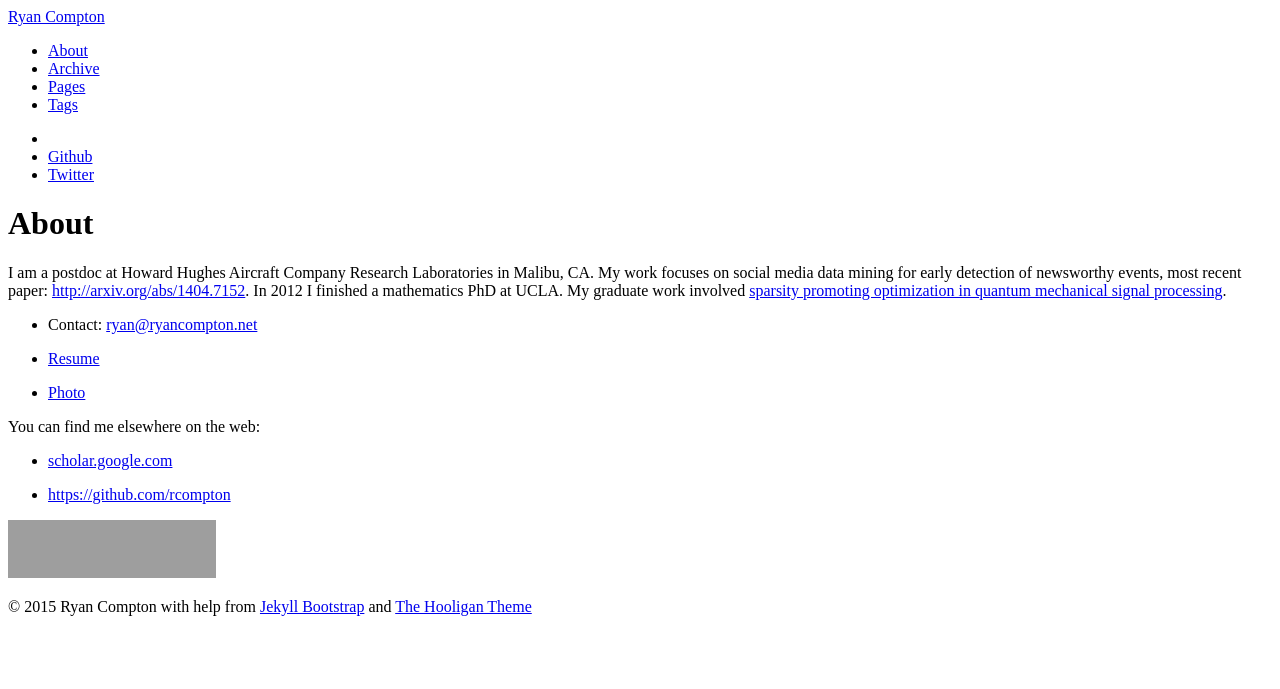
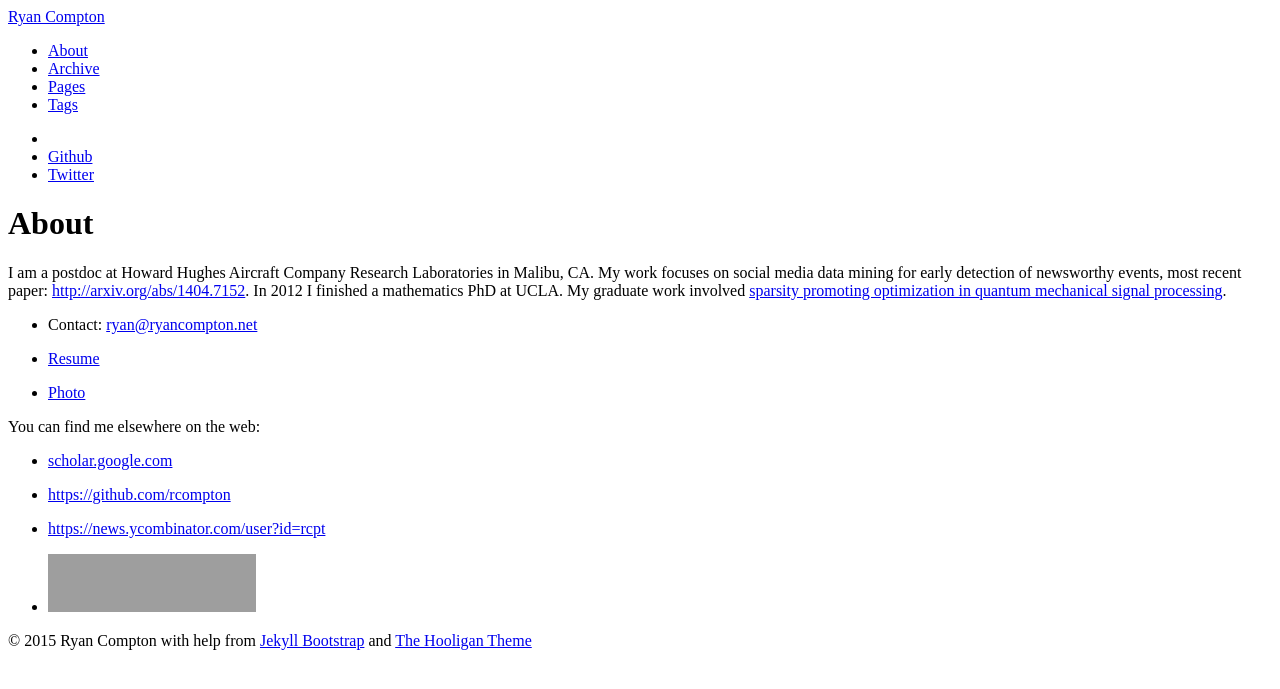
Before and after one commit to rcompton/ryancompton.net, a Jekyll site: the page built from about.md, in a window 1280 px wide. Shown: the top 689 px of the page. Built offline with Jekyll 4.4.1, drawn with Linux system fonts in a browser that asks for light colours; nearby versions of some CDN libraries; grey boxes are pictures that could not be loaded.

```diff
--- a/about.md
+++ b/about.md
@@ -21,4 +21,6 @@
 
 + <https://github.com/rcompton>
 
-<a href="http://stackexchange.com/users/186936/dranxo"><img src="http://stackexchange.com/users/flair/186936.png?theme=dark" width="208" height="58" alt="profile for dranxo on Stack Exchange, a network of free, community-driven Q&amp;A sites" title="profile for dranxo on Stack Exchange, a network of free, community-driven Q&amp;A sites" /></a>
++ <https://news.ycombinator.com/user?id=rcpt>
+
++ <a href="http://stackexchange.com/users/186936/dranxo"><img src="http://stackexchange.com/users/flair/186936.png?theme=dark" width="208" height="58" alt="profile for dranxo on Stack Exchange, a network of free, community-driven Q&amp;A sites" title="profile for dranxo on Stack Exchange, a network of free, community-driven Q&amp;A sites" /></a>
```
